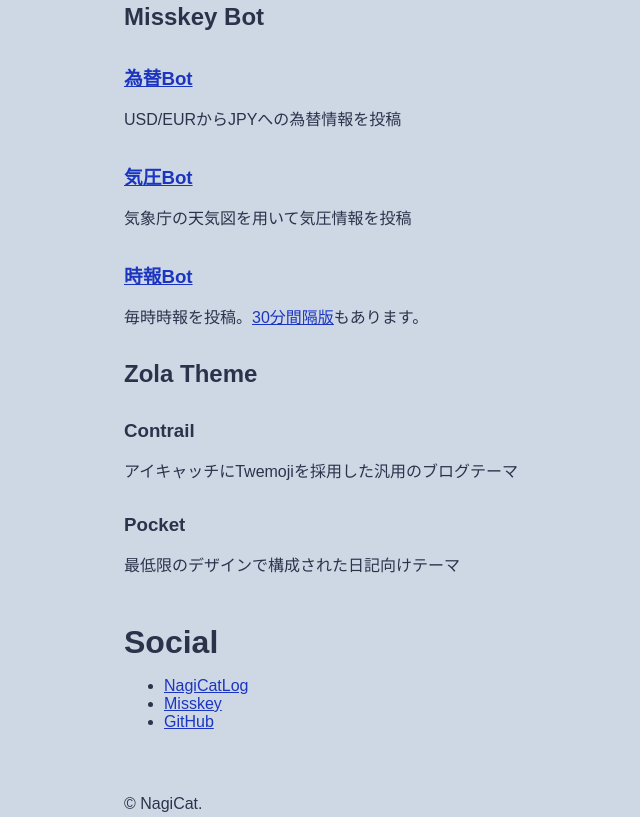
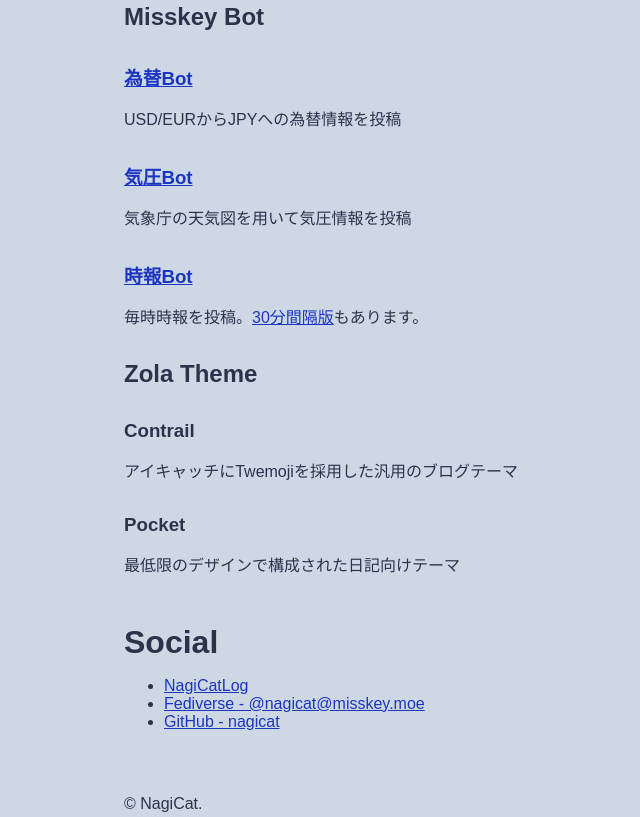
Before and after one commit to nagicat/nagicat.github.io, a plain HTML site: page index.html in a window 1280 px wide. Shown: the part 983-1800 px from the top of the page, without its empty margins (156-796 px from the left). Drawn offline with Linux system fonts and the light colour scheme.

Commit message:
Add files via upload

```diff
--- a/index.html
+++ b/index.html
@@ -55,8 +55,8 @@
         <h1>Social</h1>
         <ul>
             <li><a href="https://nagicat.ears.moe/">NagiCatLog</a></li>
-            <li><a href="https://misskey.moe/@nagicat">Misskey</a></li>
-            <li><a href="https://github.com/nagicat/">GitHub</a></li>
+            <li><a href="https://misskey.moe/@nagicat">Fediverse - @nagicat@misskey.moe</a></li>
+            <li><a href="https://github.com/nagicat/">GitHub - nagicat</a></li>
         </ul>
     </div>
 
```
